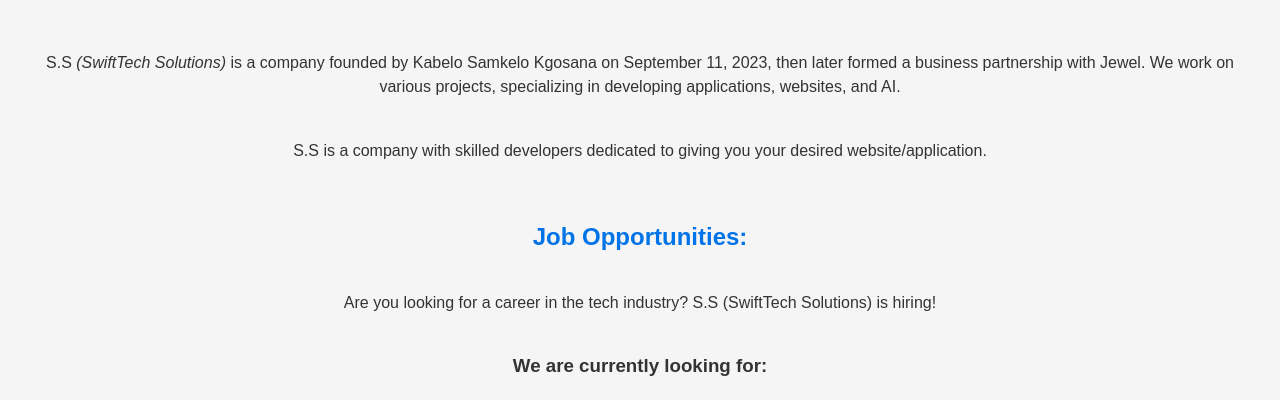
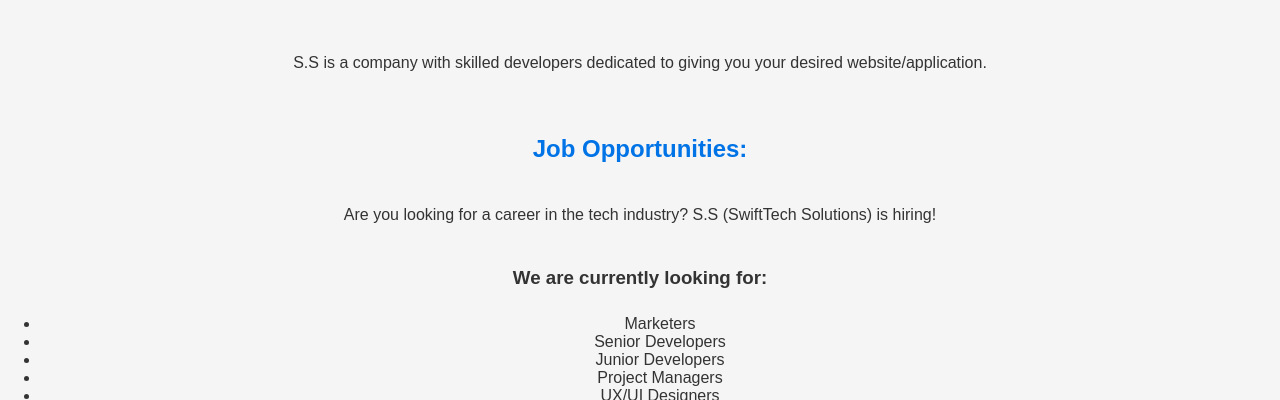
Before and after one commit to Griffin71/Line-Tech, a plain HTML site: page index.html in a window 1280 px wide. Shown: the part 342-742 px from the top of the page. Drawn offline with Linux system fonts and the light colour scheme.

Commit message:
index.html

```diff
--- a/index.html
+++ b/index.html
@@ -84,7 +84,7 @@
     <h1>About Us</h1>
     <hr>
     <img class="logo" src="swift.png" alt="Logo">
-    <p>S.S <i>(SwiftTech Solutions)</i> is a company founded by Kabelo Samkelo Kgosana on September 11, 2023, then later formed a business partnership with Jewel. We work on various projects, specializing in developing applications, websites, and AI.</p>
+
     <p>S.S is a company with skilled developers dedicated to giving you your desired website/application.</p>
     <div class="container">
 
```
